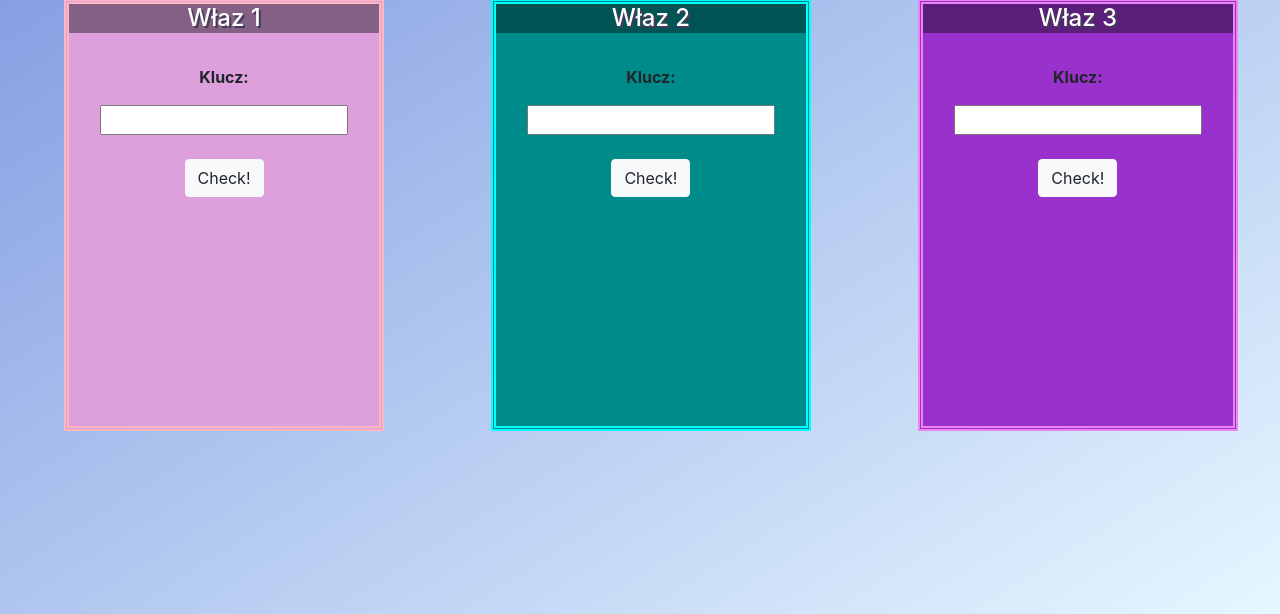
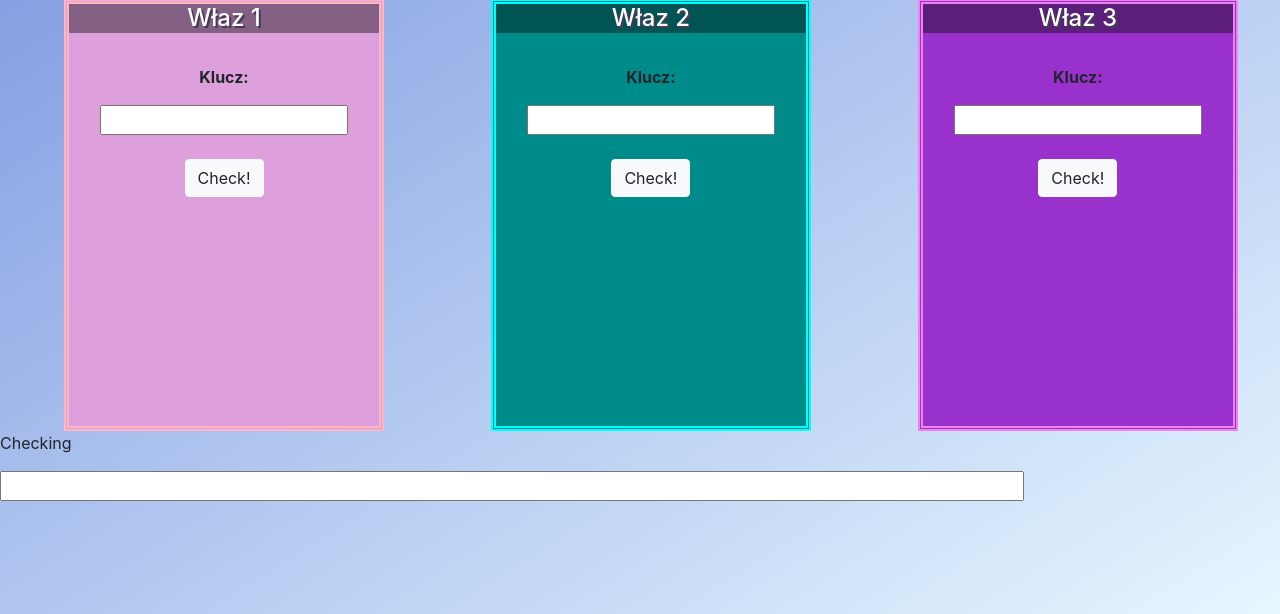
Before and after one commit to FlyingMedusa/UFO_Flask, a Flask app: page /dzien1 in a window 1280 px wide. Shown: the part 186-800 px from the top of the page. Run offline with Flask 2, Linux system fonts and the light colour scheme; some libraries are stand-ins or nearby versions.

Commit message:
checking

```diff
--- a/app.py
+++ b/app.py
@@ -13,7 +13,7 @@ def history():
 @app.route("/dzien1", methods=["POST", "GET"])
 def day1():
     if request.method == "POST":
-        the_key = request.form["klucz1"]
+        the_key = request.form["kluczyk"]
         return redirect(url_for("stage2"))
     else:
         return render_template("dzien1.html")
--- a/templates/dzien1.html
+++ b/templates/dzien1.html
@@ -39,6 +39,11 @@
     <button type="button" onclick="returnInfo()" class="btn btn-light">Check!</button>
 </div>
 
+<form action="#" method="post">
+    <p>Checking</p>
+    <p><input type="text" name="kluczyk"/></p>
+</form>
+
 
 
 
```
